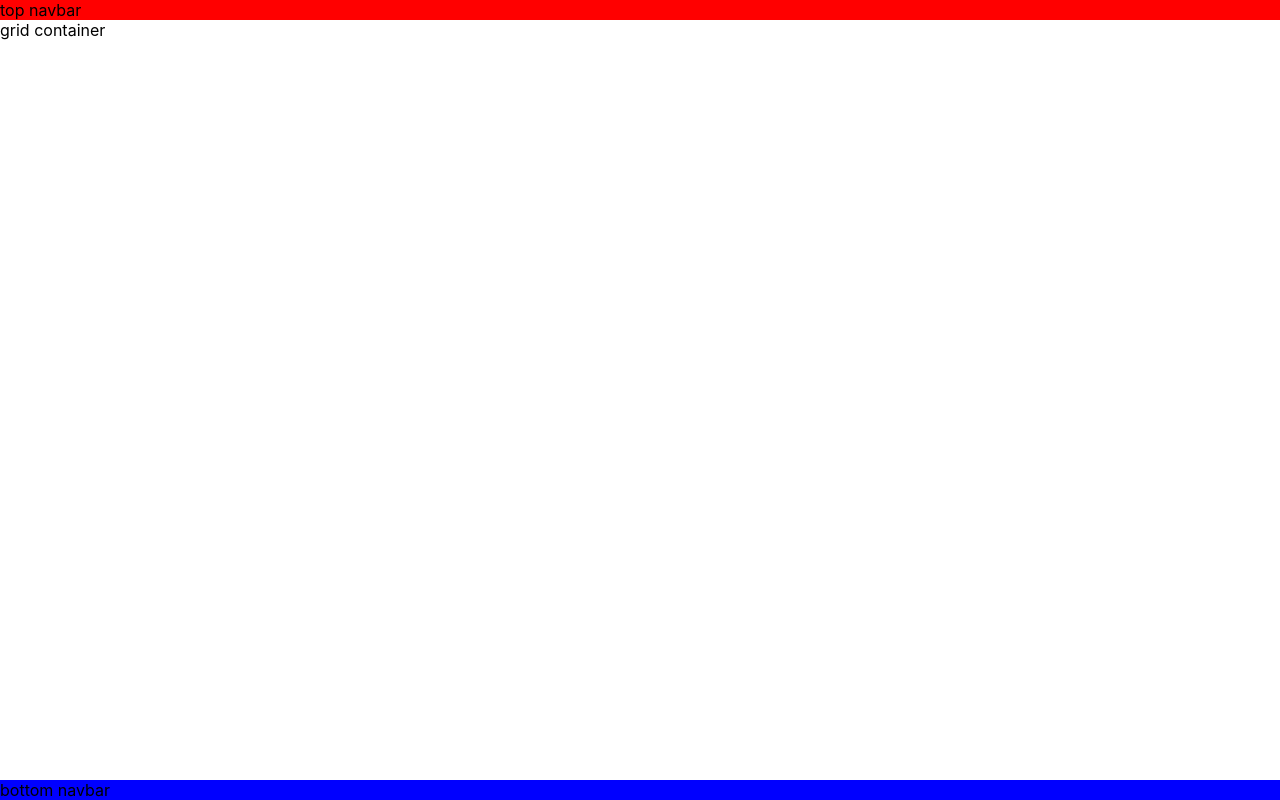
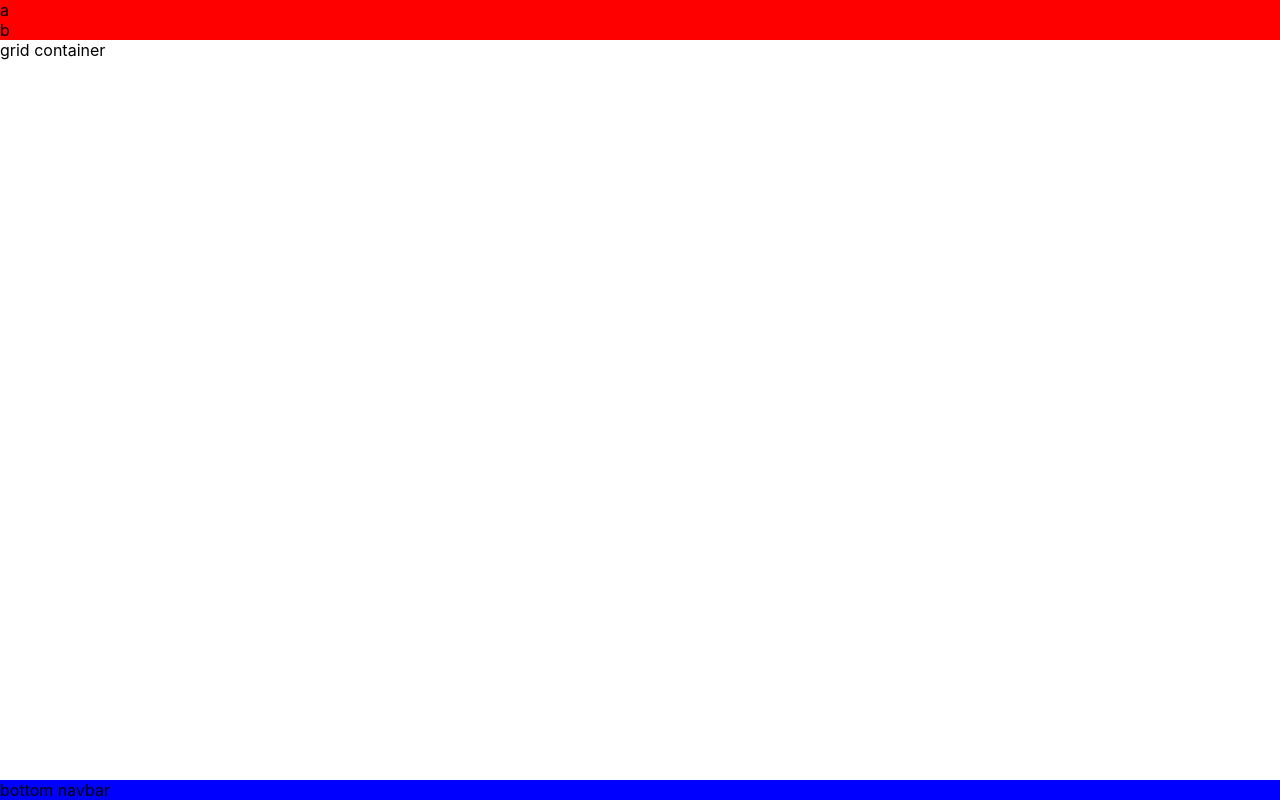
Before and after one commit to theonlylooker/react-nerdery-clone-app-challenge, a React (Vite) app: page / in a window 1280 px wide. Built offline with nearby package versions, Linux system fonts and the light colour scheme.

Commit message:
feat: add header layout

```diff
--- a/src/App.tsx
+++ b/src/App.tsx
@@ -1,5 +1,6 @@
 //import { createBrowserRouter } from "react-router-dom";
 
+import Header from "./header/Header";
 import Layout from "./layout/Layout";
 
 // const Div = styled.div`
@@ -13,7 +14,7 @@ function App() {
     <>
       <Layout display={"flex"} direction={"column"}>
         <div style={{ position: "sticky", top: 0, backgroundColor: "red" }}>
-          top navbar
+          <Header />
         </div>
         <div>
           grid container
--- /dev/null
+++ b/src/header/Header.tsx
@@ -0,0 +1,12 @@
+import React from "react";
+
+const Header = () => {
+  return (
+    <div>
+      <div>a</div>
+      <div>b</div>
+    </div>
+  );
+};
+
+export default Header;
```
